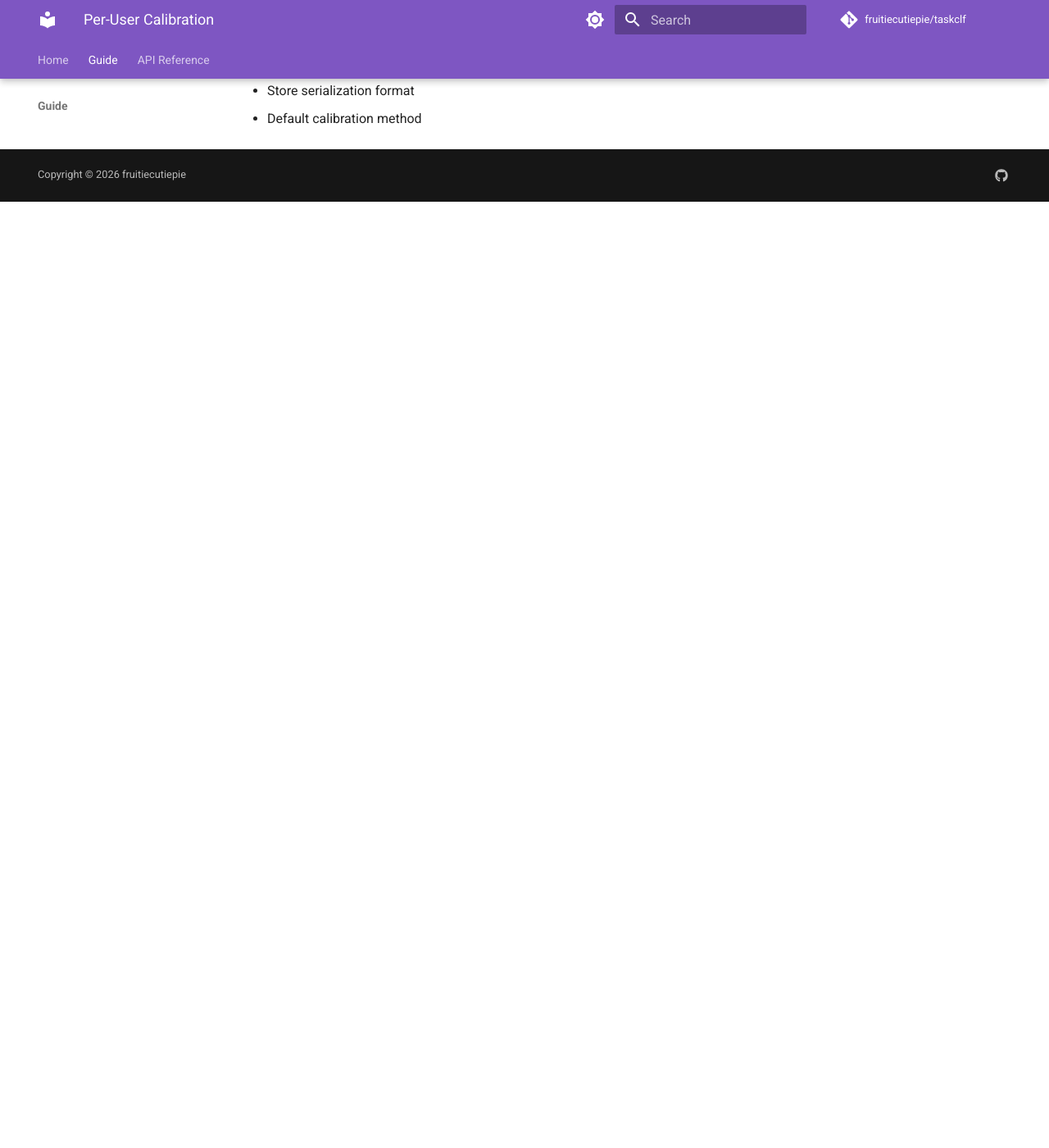
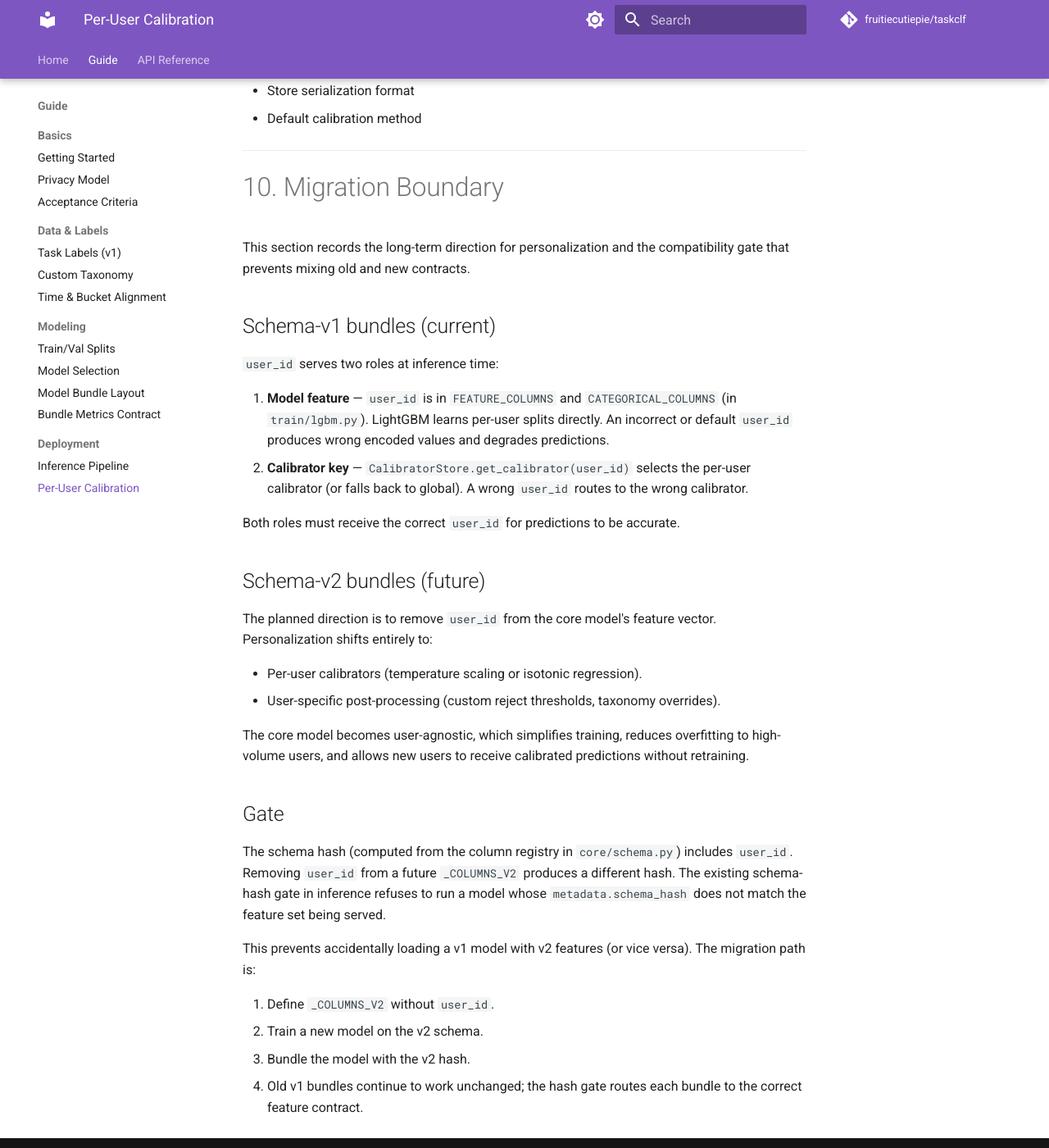
Before and after one commit to fruitiecutiepie/taskclf, an MkDocs documentation site: the page built from docs/guide/personalization.md, in a window 1280 px wide and 1400 px high, scrolled down 4267 px. Shown: the whole window at 82% size. Built offline with MkDocs 1.6.1 and Material for MkDocs 9.7.7, drawn with Linux system fonts in a browser that asks for light colours; comment, search, counter and statistics services are not loaded; before the commit the page ends 4513 px from its top, so only the background shows below that.

```diff
--- a/docs/guide/personalization.md
+++ b/docs/guide/personalization.md
@@ -190,3 +190,55 @@
 - Calibration insertion point in the pipeline
 - Store serialization format
 - Default calibration method
+
+---
+
+# 10. Migration Boundary
+
+This section records the long-term direction for personalization and
+the compatibility gate that prevents mixing old and new contracts.
+
+## Schema-v1 bundles (current)
+
+`user_id` serves two roles at inference time:
+
+1. **Model feature** — `user_id` is in `FEATURE_COLUMNS` and
+   `CATEGORICAL_COLUMNS` (in `train/lgbm.py`). LightGBM learns
+   per-user splits directly. An incorrect or default `user_id`
+   produces wrong encoded values and degrades predictions.
+2. **Calibrator key** — `CalibratorStore.get_calibrator(user_id)`
+   selects the per-user calibrator (or falls back to global). A
+   wrong `user_id` routes to the wrong calibrator.
+
+Both roles must receive the correct `user_id` for predictions to be
+accurate.
+
+## Schema-v2 bundles (future)
+
+The planned direction is to remove `user_id` from the core model's
+feature vector. Personalization shifts entirely to:
+
+- Per-user calibrators (temperature scaling or isotonic regression).
+- User-specific post-processing (custom reject thresholds, taxonomy
+  overrides).
+
+The core model becomes user-agnostic, which simplifies training,
+reduces overfitting to high-volume users, and allows new users to
+receive calibrated predictions without retraining.
+
+## Gate
+
+The schema hash (computed from the column registry in
+`core/schema.py`) includes `user_id`. Removing `user_id` from a
+future `_COLUMNS_V2` produces a different hash. The existing
+schema-hash gate in inference refuses to run a model whose
+`metadata.schema_hash` does not match the feature set being served.
+
+This prevents accidentally loading a v1 model with v2 features (or
+vice versa). The migration path is:
+
+1. Define `_COLUMNS_V2` without `user_id`.
+2. Train a new model on the v2 schema.
+3. Bundle the model with the v2 hash.
+4. Old v1 bundles continue to work unchanged; the hash gate routes
+   each bundle to the correct feature contract.
```
Also changed, not shown: TODO_INFERENCE_QUALITY.md (+2 -2 lines), docs/api/infer/batch.md (+3 -0 lines), docs/api/infer/online.md (+3 -0 lines), docs/guide/inference_contract.md (added, +135 -0 lines).
